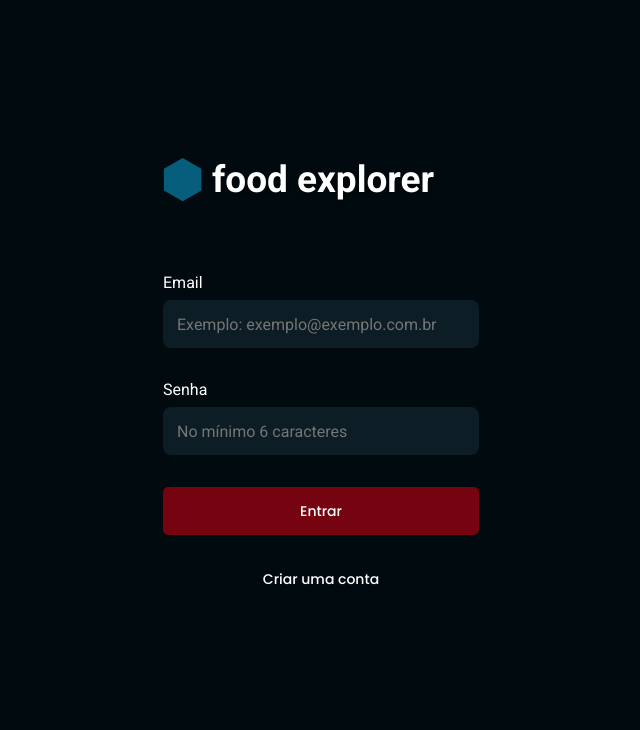
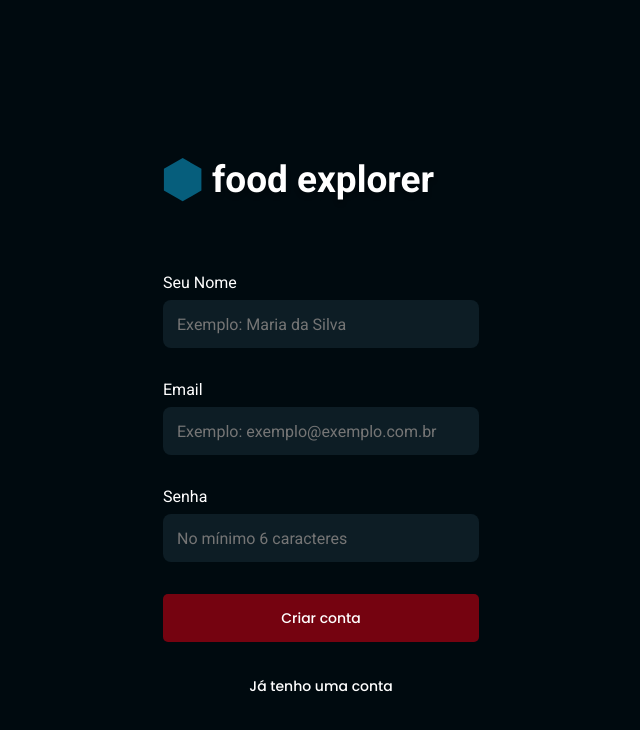
Before and after one commit to raiisoares/food-explorer-web, a React (Vite) app: page / in a window 1280 px wide. Shown: the top 730 px of the page, without its empty margins (319-959 px from the left). Built offline with nearby package versions, Linux system fonts and the light colour scheme.

Commit message:
SingUp page added

```diff
--- a/src/main.jsx
+++ b/src/main.jsx
@@ -4,12 +4,13 @@ import { ThemeProvider } from 'styled-components'
 import theme from "./styles/theme"
 import GlobalStyles from "./styles/global"
 import { SignIn } from './pages/SignIn'
+import { SignUp } from './pages/SignUp'
 
 ReactDOM.createRoot(document.getElementById('root')).render(
   <React.StrictMode>
     <ThemeProvider theme={theme}>
       <GlobalStyles />
-      <SignIn />
+      <SignUp />
     </ThemeProvider>
   </React.StrictMode>,
 )
--- /dev/null
+++ b/src/pages/SignUp/index.jsx
@@ -0,0 +1,28 @@
+import { Container } from "./styles"
+import { Logo } from "../../components/Logo";
+import { Button } from "../../components/Button";
+import { ButtonText } from './../../components/ButtonText/index';
+import { Input } from "../../components/Input";
+
+export function SignUp() {
+    return (
+        <Container>
+            <main>
+                <Logo />
+                <form action="">
+                    <label>Seu Nome
+                        <Input placeholder={"Exemplo: Maria da Silva"} />
+                    </label>
+                    <label>Email
+                        <Input placeholder={"Exemplo: exemplo@exemplo.com.br"} />
+                    </label>
+                    <label>Senha
+                        <Input placeholder={"No mínimo 6 caracteres"} />
+                    </label>
+                    <Button title={"Criar conta"} />
+                </form>
+                <ButtonText title={"Já tenho uma conta"} />
+            </main>
+        </Container>
+    )
+}
--- /dev/null
+++ b/src/pages/SignUp/styles.js
@@ -0,0 +1,29 @@
+import styled from "styled-components";
+
+export const Container = styled.div`
+    height: 100vh;
+    display: flex;
+    justify-content: center;
+
+    >main {
+        width: 31.6rem;
+        padding-top: 15.8rem;
+
+            >form {
+            display: flex;
+            flex-direction: column;
+            gap: 3.2rem;
+            margin: 7.2rem 0 3.2rem;
+
+            >label {
+                display: flex;
+                flex-direction: column;
+                gap: .8rem;
+            }
+        }
+
+    }
+
+
+
+`;
```
